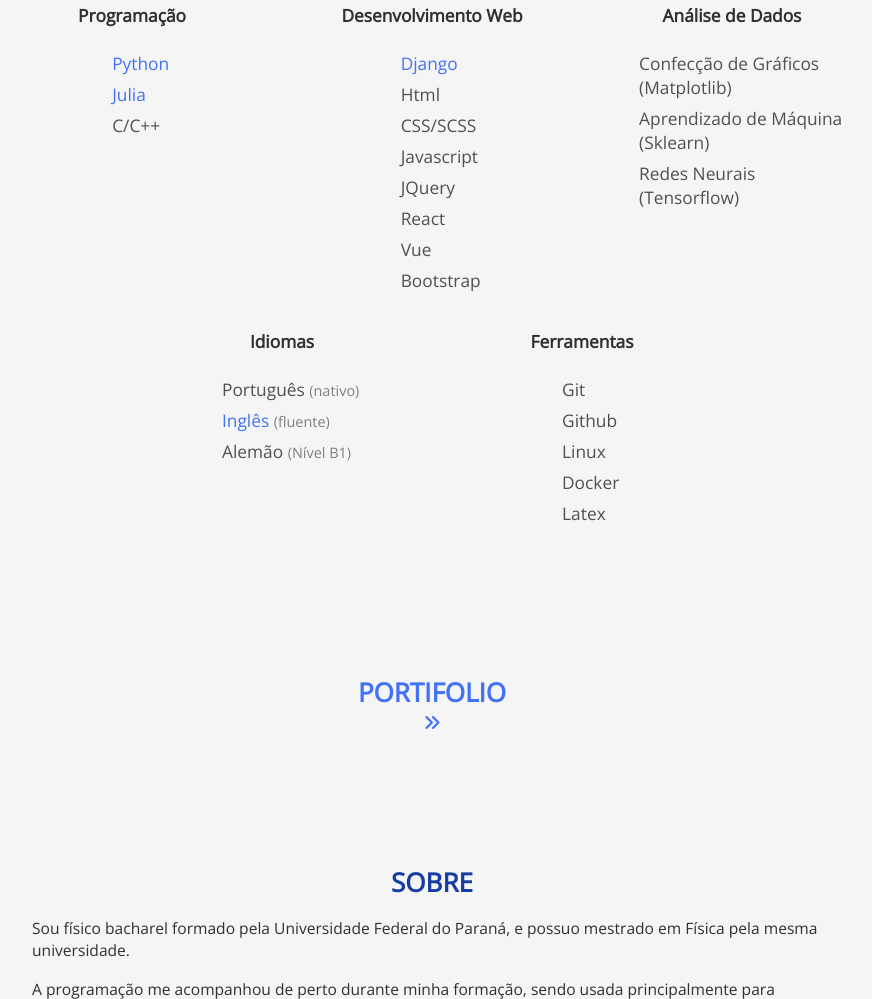
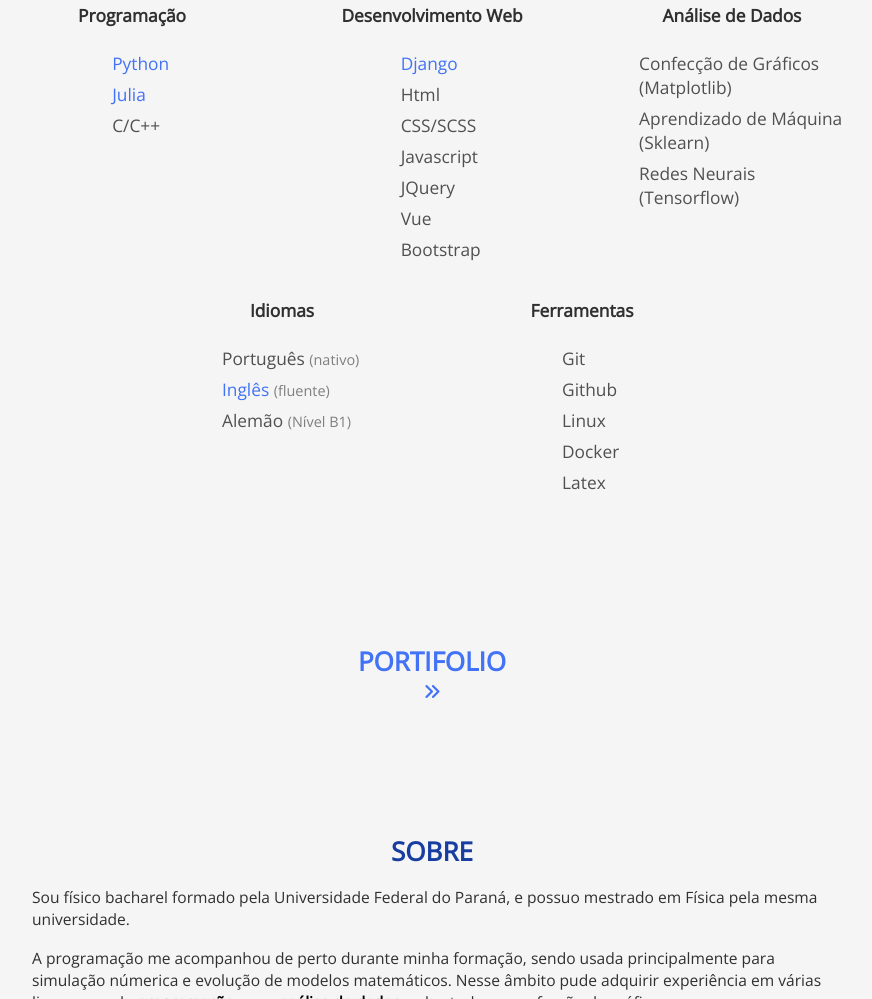
Before and after one commit to JoaoAPS/JoaoAPS.github.io, a plain HTML site: page index.html in a window 1280 px wide. Shown: the part 997-1996 px from the top of the page, without its empty margins (208-1080 px from the left). Drawn offline with nearby package versions, Linux system fonts and the light colour scheme.

Commit message:
Small changes

```diff
--- a/index.html
+++ b/index.html
@@ -70,7 +70,6 @@
               <li class="conhecimento">CSS/SCSS</li>
               <li class="conhecimento">Javascript</li>
               <li class="conhecimento">JQuery</li>
-              <li class="conhecimento">React</li>
               <li class="conhecimento">Vue</li>
               <li class="conhecimento">Bootstrap</li>
             </ul>
```
Also changed, not shown: images/src/icon.svg.
